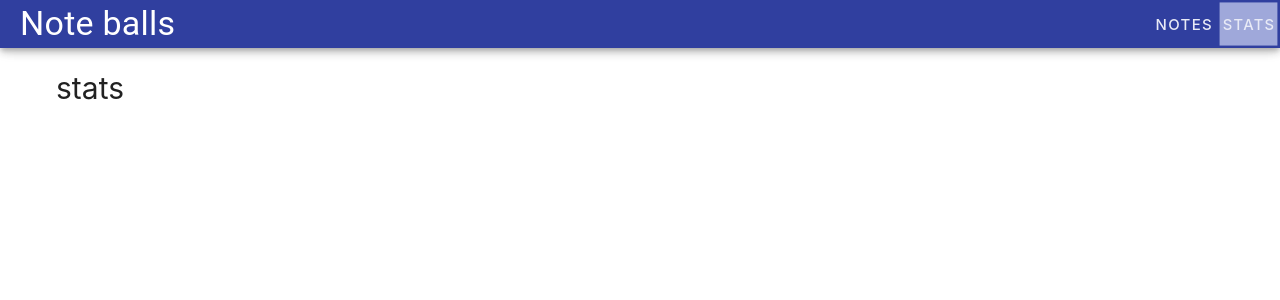
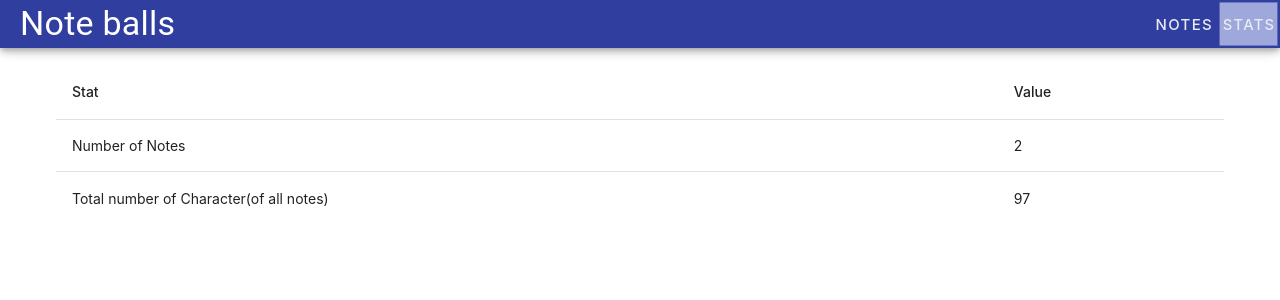
Before and after one commit to SiddMarathe/vue-composition-api-noteballs, a Vue app: page /stats in a window 1280 px wide. Shown: the top 300 px of the page. Built offline with nearby package versions, Linux system fonts and the light colour scheme.

Commit message:
states added

```diff
--- a/src/store/notesStore.js
+++ b/src/store/notesStore.js
@@ -43,6 +43,14 @@ export const useNoteStore = defineStore('notesStore', {
         })
         return note[0].content
       }
+    },
+    totalNotesCount: (state) => {
+      return state.notes.length
+    },
+    totalChars: (state) => {
+      return state.notes
+        .map((note) => note.content.length)
+        .reduce((accumulator, currentValue) => accumulator + currentValue, 0)
     }
   }
 })
--- a/src/views/ViewStats.vue
+++ b/src/views/ViewStats.vue
@@ -1,9 +1,26 @@
-<script setup></script>
+<template>
+  <v-table>
+    <thead>
+      <tr>
+        <th class="text-left">Stat</th>
+        <th class="text-left">Value</th>
+      </tr>
+    </thead>
+    <tbody>
+      <tr>
+        <td>Number of Notes</td>
+        <td>{{ store.totalNotesCount }}</td>
+      </tr>
+      <tr>
+        <td>Total number of Character(of all notes)</td>
+        <td>{{ store.totalChars }}</td>
+      </tr>
+    </tbody>
+  </v-table>
+</template>
+<script setup>
+import { useNoteStore } from '@/store/notesStore.js'
 
-<template>
-  <div class="stats-view">
-    <h1>stats</h1>
-  </div>
-</template>
-
+const store = useNoteStore()
+</script>
 <style scoped></style>
```
